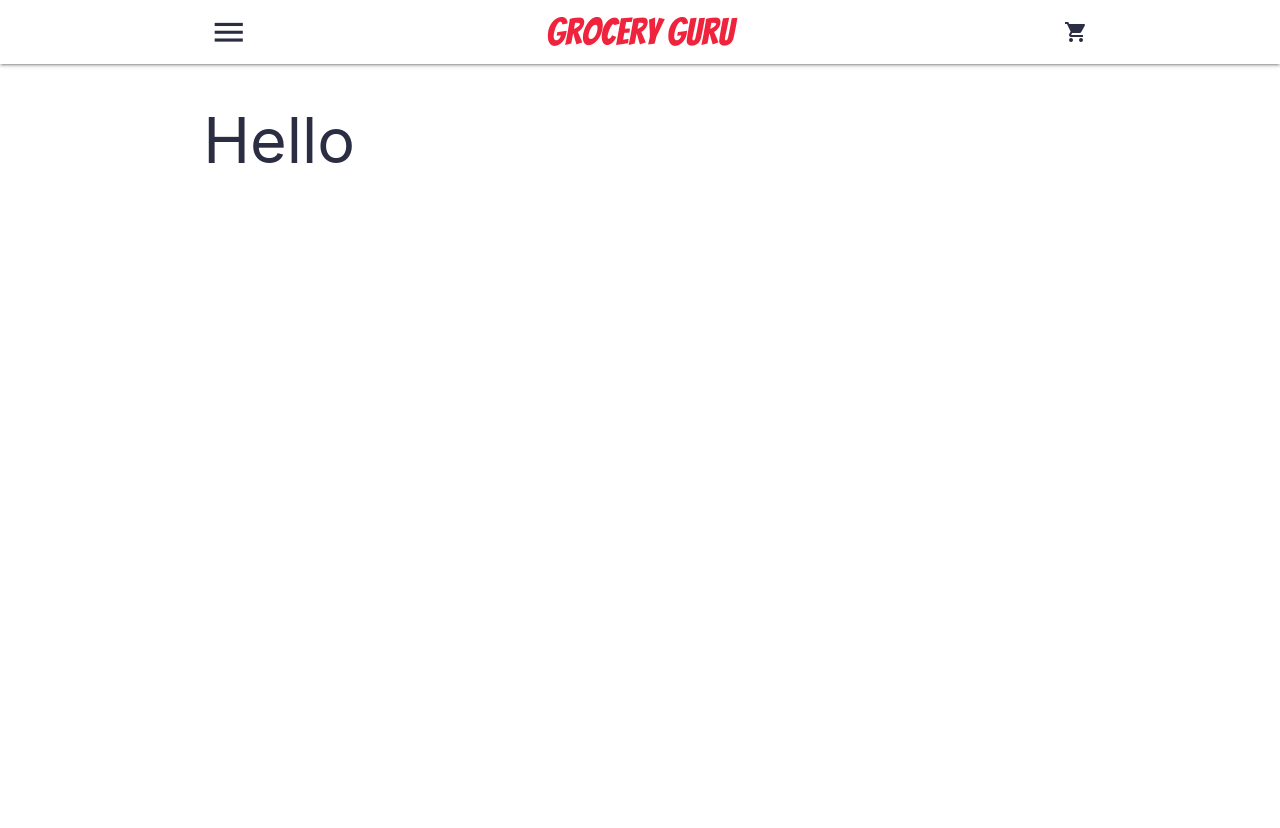
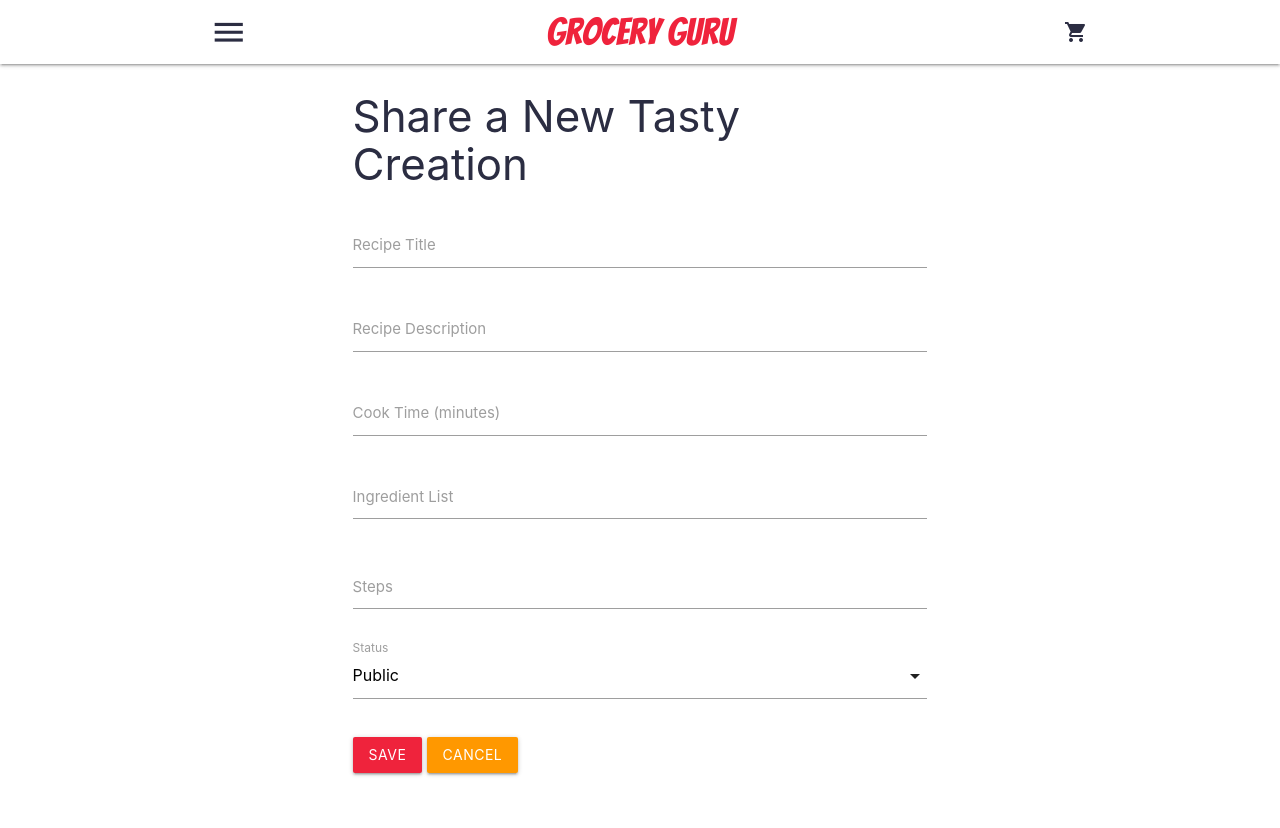
Before and after one commit to tylerspear/grocery_guru, a Node server app: page /recipes/new in a window 1280 px wide. Before the commit the page ends 163 px from the top, so only its background shows below. Run offline with Node 20, Linux system fonts and the light colour scheme; the visitor is signed in with stand-in values (Sample User, id 1); some libraries are stand-ins or nearby versions.

Commit message:
post route and create recipe form styling

```diff
--- a/controllers/recipe.js
+++ b/controllers/recipe.js
@@ -34,5 +34,16 @@ module.exports = {
         catch (err){
             console.error(err)
         }
+    },
+    postRecipe: async (req, res) => {
+        try {
+            console.log(req.body)
+            req.body.user = req.user.id
+            await Recipe.create(req.body)
+            res.redirect('/dashboard')
+        }
+        catch (err) {
+            console.error(err)
+        }
     }
 }
--- a/routes/recipe.js
+++ b/routes/recipe.js
@@ -6,6 +6,7 @@ const { ensureAuth } = require('../middleware/auth')
 router.get('/', ensureAuth, recipeController.getRecipes)
 router.get('/new', ensureAuth, recipeController.newRecipe)
 router.get('/:id', ensureAuth, recipeController.showRecipe)
+router.post('/', ensureAuth, recipeController.postRecipe)
 
 
 module.exports = router
--- a/views/partials/_footer.ejs
+++ b/views/partials/_footer.ejs
@@ -1,10 +1,12 @@
 <script src="https://cdnjs.cloudflare.com/ajax/libs/materialize/1.0.0/js/materialize.min.js"></script>
 <script src="https://cdnjs.cloudflare.com/ajax/libs/ckeditor/4.14.1/ckeditor.js" integrity="sha256-bEIQpI72w9NJuIVhTLFUF2/8uxl0u5800r8ddViuv+o=" crossorigin="anonymous"></script>
 <script>
-        document.addEventListener('DOMContentLoaded', function() {
-            var elems = document.querySelectorAll('.sidenav');
-            var instances = M.Sidenav.init(elems);
-        });
+    document.addEventListener('DOMContentLoaded', function() {
+        var elems = document.querySelectorAll('.sidenav');
+        let selects = document.querySelectorAll('select');
+        var instancesSidenav = M.Sidenav.init(elems);
+        var instancesSelect = M.FormSelect.init(selects);
+    });
 </script>
 </body>
 </html>
--- a/views/recipes/new.ejs
+++ b/views/recipes/new.ejs
@@ -3,8 +3,52 @@
 
 <div class="container">
     <div class="row">
-        <div class="col s12">
-            <h1>Hello</h1>
-        </div>
-    </div>
-</div>
+        <div class="col s12 m8 offset-m2">
+            <h3>Share a New Tasty Creation</h3>
+            <form action="/recipes" method="post">
+              <div class="row">
+
+                <div class="input-field col s12">
+                    <input type="text" id="title" name="title">
+                    <label for="title">Recipe Title</label>
+                </div>
+
+                <div class="input-field col s12">
+                  <input type="text" id="description" name="description">
+                  <label for="description">Recipe Description</label>
+                </div>
+
+                <div class="input-field col s12">
+                  <input type="number" id="cookTime" name="cookTime">
+                  <label for="cookTime">Cook Time (minutes)</label>
+                </div>
+
+                <div class="input-field col s12">
+                  <textarea id="ingredients" name="ingredients" class="materialize-textarea"></textarea>
+                  <label for="ingredients">Ingredient List</label>
+                </div>
+
+                <div class="input-field col s12">
+                  <textarea id="steps" name="steps" class="materialize-textarea"></textarea>
+                  <label for="steps">Steps</label>
+                </div>
+
+                <div class="input-field col s12">
+                    <select name="status" id="status">
+                        <option value="public">Public</option>
+                        <option value="private">Private</option>
+                    </select>
+                    <label for="status">Status</label>
+                </div>
+
+                <div class="input-field col s12">
+                  <input type="submit" value="Save" class="btn">
+                  <a href="/dashboard" class="btn orange">Cancel</a>
+                </div>
+
+              </div>
+            </form>
+        </div><!-- col s12-->
+    </div><!-- row-->
+</div><!-- container -->
+<%- include('../partials/_footer') %>
```
Also changed, not shown: models/Recipe.js (+16 -7 lines).
